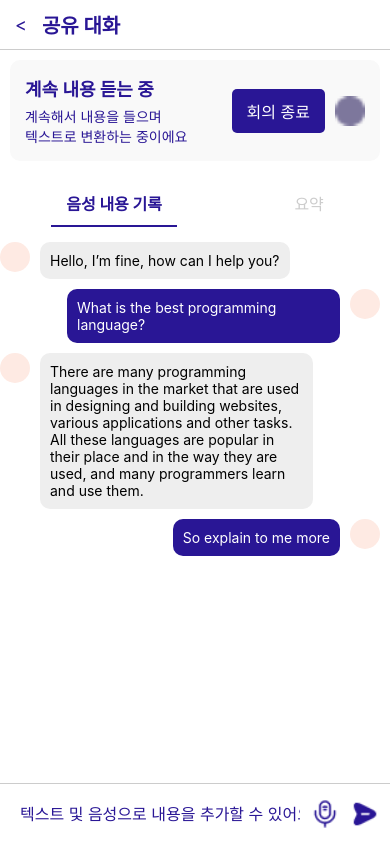
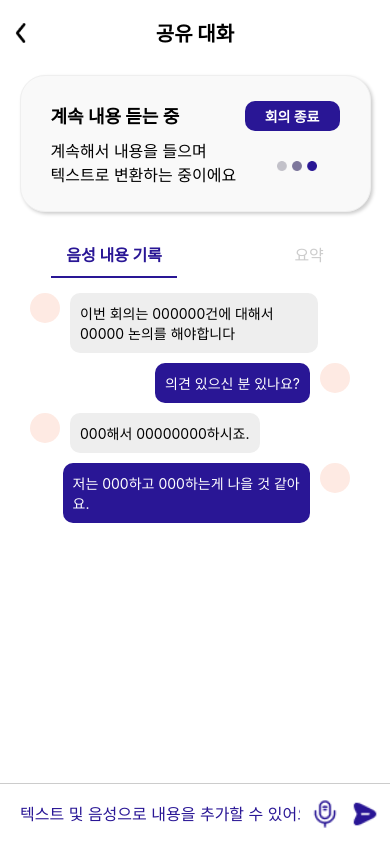
Before and after one commit to AACAPPELLA/Harmony-ReactNative, a React Native app: screen /SharedChatScreen in a window 390 px wide. Built offline with nearby package versions, Linux system fonts and the light colour scheme.

Commit message:
💄 공유대화 ui 수정

```diff
--- a/screens/SharedChat/SavedShared.tsx
+++ b/screens/SharedChat/SavedShared.tsx
@@ -1,5 +1,5 @@
 import React, { useState } from 'react';
-import { View, Text, TouchableOpacity, StyleSheet, ScrollView } from 'react-native';
+import { View, Text, TouchableOpacity, StyleSheet, ScrollView, Image} from 'react-native';
 import { useNavigation } from '@react-navigation/native';
 
 const SavedShared = () => {
@@ -8,6 +8,9 @@ const SavedShared = () => {
 
   const handleTabPress = (tab) => {
     setSelectedTab(tab);
+  };
+  const handleBackPress = () => {
+    navigation.goBack();
   };
 
   const summaryData = {
@@ -29,8 +32,8 @@ const SavedShared = () => {
   return (
     <View style={styles.container}>
       <View style={styles.header}>
-        <TouchableOpacity style={styles.backButton} onPress={() => navigation.goBack()}>
-          <Text style={styles.backButtonText}>{"<"}</Text>
+        <TouchableOpacity onPress={handleBackPress} style={styles.backButton}>
+          <Image source={require('../../assets/mpBack.png')} style={styles.backIcon} resizeMode='contain'/>
         </TouchableOpacity>
         <Text style={styles.headerTitle}>저장된 대화</Text>
       </View>
@@ -68,25 +71,25 @@ const SavedShared = () => {
             {/* 여기에 음성 내용 기록을 위한 임시 데이터 */}
             <View style={styles.messageContainer}>
               <View style={[styles.messageBubble, styles.botBubble]}>
-                <Text style={[styles.messageText, styles.botText]}>상대방의 메시지 1</Text>
+                <Text style={[styles.messageText, styles.botText]}>안녕하세요. 하모니 3주차 회의 시작하겠습니다.</Text>
               </View>
               <View style={[styles.profileCircle, styles.userProfile]} />
             </View>
             <View style={styles.messageContainer}>
               <View style={[styles.messageBubble, styles.botBubble]}>
-                <Text style={[styles.messageText, styles.botText]}>상대방의 메시지 2</Text>
+                <Text style={[styles.messageText, styles.botText]}>지난 회의에 이어 오늘 회의 안건은 하모니 서비스에 대한 사용자 경험 분석입니다. 각자 준비해오신 자료를 공유하며 피드백하는 시간을 가지도록 하겠습니다. </Text>
               </View>
               <View style={[styles.profileCircle, styles.userProfile]} />
             </View>
             <View style={styles.messageContainer}>
               <View style={[styles.messageBubble, styles.botBubble]}>
-                <Text style={[styles.messageText, styles.botText]}>상대방의 메시지 3</Text>
+                <Text style={[styles.messageText, styles.botText]}>네. 혹시 추가적으로 사용자의 참여를 보다 효과적으로 이끌어내기 위해서 필요한 방안에 대한 검토가 필요할 것 같습니다. </Text>
               </View>
               <View style={[styles.profileCircle, styles.userProfile]} />
             </View>
             <View style={styles.messageContainer}>
               <View style={[styles.messageBubble, styles.botBubble]}>
-                <Text style={[styles.messageText, styles.botText]}>상대방의 메시지 4</Text>
+                <Text style={[styles.messageText, styles.botText]}>네. 그럼 실제 청각장애를 가진 제 지인을 대상으로 준비해온 사용자 경험 분석 내용 발표 시작하도록 하겠습니다. 사용자는 2024년 6월부터 ...</Text>
               </View>
               <View style={[styles.profileCircle, styles.userProfile]} />
             </View>
@@ -136,25 +139,24 @@ const styles = StyleSheet.create({
     backgroundColor: "#fff",
   },
   header: {
-    flexDirection: "row",
-    alignItems: "center",
-    padding: 10,
-    borderBottomWidth: 1,
-    borderBottomColor: "#ccc",
+    flexDirection: 'row',
+    alignItems: 'center',
+    justifyContent: 'center',
+    padding: 18,
   },
   backButton: {
-    marginRight: 10,
-  },
-  backButtonText: {
-    fontSize: 18,
-    color: "#291695",
+    position: 'absolute',
+    left: 10,
   },
   headerTitle: {
-    fontSize: 18,
-    fontWeight: "bold",
-    color: "#291695",
-    flex: 1,
-    textAlign: "center",
+    fontSize: 20,
+    fontWeight: 'bold',
+    color: 'black',
+  },
+  backIcon: {
+    width: 20,
+    height: 20,
+    marginRight: 15,
   },
   savedInfoContainer: {
     padding: 20,
@@ -235,8 +237,8 @@ const styles = StyleSheet.create({
   },
   messageBubble: {
     padding: 10,
-    borderRadius: 10,
-    maxWidth: "70%",
+    borderRadius: 20,
+    maxWidth: "80%",
   },
   userBubble: {
     backgroundColor: "#291695",
--- a/screens/SharedChat/SetTitle.tsx
+++ b/screens/SharedChat/SetTitle.tsx
@@ -1,16 +1,19 @@
 import React, { useState } from 'react';
-import { View, Text, TextInput, TouchableOpacity, StyleSheet } from 'react-native';
+import { View, Text, TextInput, TouchableOpacity, StyleSheet, Image } from 'react-native';
 import { useNavigation } from '@react-navigation/native';
 
 const SetTitle = () => {
   const [title, setTitle] = useState("");
   const navigation = useNavigation();
+  const handleBackPress = () => {
+    navigation.goBack();
+  };
 
   return (
     <View style={styles.container}>
       <View style={styles.header}>
-        <TouchableOpacity style={styles.backButton} onPress={() => navigation.goBack()}>
-          <Text style={styles.backButtonText}>{"<"}</Text>
+        <TouchableOpacity onPress={handleBackPress} style={styles.backButton}>
+          <Image source={require('../../assets/mpBack.png')} style={styles.backIcon} resizeMode='contain'/>
         </TouchableOpacity>
         <Text style={styles.headerTitle}>공유 대화</Text>
       </View>
@@ -39,36 +42,36 @@ const styles = StyleSheet.create({
     backgroundColor: "#fff",
   },
   header: {
-    flexDirection: "row",
-    alignItems: "center",
-    padding: 10,
-    borderBottomWidth: 1,
-    borderBottomColor: "#ccc",
+    flexDirection: 'row',
+    alignItems: 'center',
+    justifyContent: 'center',
+    padding: 18,
   },
   backButton: {
-    marginRight: 10,
-  },
-  backButtonText: {
-    fontSize: 18,
-    color: "#291695",
+    position: 'absolute',
+    left: 10,
   },
   headerTitle: {
-    fontSize: 18,
-    fontWeight: "bold",
-    color: "#291695",
-    flex: 1,
-    textAlign: "center",
+    fontSize: 20,
+    fontWeight: 'bold',
+    color: 'black',
+  },
+  backIcon: {
+    width: 20,
+    height: 20,
+    marginRight: 15,
   },
   setTitleContainer: {
     padding: 20,
+    marginTop: 10,
     flex: 1,
-    justifyContent: "center",
+
   },
   setTitleText: {
     fontSize: 18,
     color: "#000",
-    textAlign: "center",
-    marginBottom: 20,
+    fontWeight: 'bold',
+    marginBottom: 40,
   },
   highlight: {
     color: "#291695",
@@ -85,12 +88,18 @@ const styles = StyleSheet.create({
   saveButton: {
     backgroundColor: "#291695",
     padding: 15,
-    borderRadius: 10,
+    borderRadius: 12,
     alignItems: "center",
+    position: 'absolute',
+    bottom: 0,
+    left: 0,
+    right: 0,
+    margin: 20,
   },
   saveButtonText: {
     color: "#fff",
     fontSize: 16,
+    fontWeight: 'bold',
   },
 });
 
--- a/screens/SharedChat/SharedChatScreen.tsx
+++ b/screens/SharedChat/SharedChatScreen.tsx
@@ -4,10 +4,10 @@ import { useNavigation } from '@react-navigation/native';
 
 function SharedChatScreen() {
   const [messages, setMessages] = useState([
-    { id: 1, text: "Hello, I’m fine, how can I help you?", sender: "bot" },
-    { id: 2, text: "What is the best programming language?", sender: "user" },
-    { id: 3, text: "There are many programming languages in the market that are used in designing and building websites, various applications and other tasks. All these languages are popular in their place and in the way they are used, and many programmers learn and use them.", sender: "bot" },
-    { id: 4, text: "So explain to me more", sender: "user" }
+    { id: 1, text: "이번 회의는 000000건에 대해서 00000 논의를 해야합니다", sender: "bot" },
+    { id: 2, text: "의견 있으신 분 있나요?", sender: "user" },
+    { id: 3, text: "000해서 00000000하시죠.", sender: "bot" },
+    { id: 4, text: "저는 000하고 000하는게 나을 것 같아요.", sender: "user" }
   ]);
 
   const navigation = useNavigation();
@@ -19,6 +19,10 @@ function SharedChatScreen() {
       setMessages([...messages, { id: messages.length + 1, text: inputText, sender: "user" }]);
       setInputText("");
     }
+  };
+
+  const handleBackPress = () => {
+    navigation.goBack();
   };
 
   const renderMessages = () => {
@@ -47,7 +51,7 @@ function SharedChatScreen() {
     } else if (selectedTab === "summary") {
       return (
         <View style={styles.summaryContainer}>
-          <Text style={styles.summaryText}>회의 종료 시에만 사용할 수 있어요</Text>
+          <Text style={styles.summaryText}>회의 종료 시에만 사용할 수 있어요.</Text>
         </View>
       );
     }
@@ -56,8 +60,8 @@ function SharedChatScreen() {
   return (
     <View style={styles.container}>
       <View style={styles.header}>
-        <TouchableOpacity style={styles.backButton}>
-          <Text style={styles.backButtonText}>{"<"}</Text>
+        <TouchableOpacity onPress={handleBackPress} style={styles.backButton}>
+          <Image source={require('../../assets/mpBack.png')} style={styles.backIcon} resizeMode='contain'/>
         </TouchableOpacity>
         <Text style={styles.headerTitle}>공유 대화</Text>
       </View>
@@ -66,11 +70,14 @@ function SharedChatScreen() {
           <Text style={styles.statusMainText}>계속 내용 듣는 중</Text>
           <Text style={styles.statusSubText}>계속해서 내용을 들으며 {"\n"}텍스트로 변환하는 중이에요</Text>
         </View>
-        <TouchableOpacity style={styles.endMeetingButton} onPress={() => navigation.navigate('SetTitle')}>
-          <Text style={styles.endMeetingButtonText}>회의 종료</Text>
-        </TouchableOpacity>
-        <Image source={require('../../assets/shLoading.png')} style={styles.statusImage} />
+        <View style={styles.rightContainer}>
+          <TouchableOpacity style={styles.endMeetingButton} onPress={() => navigation.navigate('SetTitle')}>
+            <Text style={styles.endMeetingButtonText}>회의 종료</Text>
+          </TouchableOpacity>
+          <Image source={require('../../assets/shLoading.png')} style={styles.statusImage} />
+        </View>
       </View>
+
       <View style={styles.tabContainer}>
         <TouchableOpacity
           style={[styles.tabButton, selectedTab === "voiceNotes" && styles.selectedTabButton]}
@@ -89,7 +96,7 @@ function SharedChatScreen() {
       <View style={styles.inputSection}>
         <TextInput
           style={styles.textInput}
-          placeholder="텍스트 및 음성으로 내용을 추가할 수 있어요"
+          placeholder="텍스트 및 음성으로 내용을 추가할 수 있어요."
           value={inputText}
           onChangeText={setInputText}
         />
@@ -110,61 +117,83 @@ const styles = StyleSheet.create({
     backgroundColor: "#fff",
   },
   header: {
-    flexDirection: "row",
-    alignItems: "center",
-    paddingVertical: 10,
-    paddingHorizontal: 15,
-    backgroundColor: "#fff",
-    borderBottomWidth: 1,
-    borderBottomColor: "#ccc",
+    flexDirection: 'row',
+    alignItems: 'center',
+    justifyContent: 'center',
+    padding: 18,
   },
   backButton: {
-    marginRight: 15,
-  },
-  backButtonText: {
-    fontSize: 18,
-    color: "#291695",
+    position: 'absolute',
+    left: 10,
   },
   headerTitle: {
     fontSize: 20,
-    color: "#291695",
-    fontWeight: "bold",
+    fontWeight: 'bold',
+    color: 'black',
+  },
+  backIcon: {
+    width: 20,
+    height: 20,
+    marginRight: 15,
   },
   statusBox: {
     flexDirection: "row",
     alignItems: "center",
-    padding: 15,
+    paddingLeft: 30,
+    paddingRight: 30,
     backgroundColor: "#f9f9f9",
-    borderRadius: 10,
-    margin: 10,
+    borderRadius: 25,
+    margin:10,
+    width:'90%',
+    paddingVertical:25,
+    alignSelf: 'center',
+    borderColor: "#EFEFEF",
+    borderWidth: 1,
+    shadowColor: "#000",
+    shadowOffset: {
+      width: 2,
+      height: 2,
+    },
+    shadowOpacity: 0.2,
+    shadowRadius: 3.84,
+    elevation: 5,
   },
   statusTextContainer: {
     flex: 1,
+    flexDirection: 'column', // 세로 배치
+    alignItems: 'flex-start', // 왼쪽 정렬
+  },
+  rightContainer: {
+    flexDirection: 'column', // 세로 배치
+    alignItems: 'center', // 중앙 정렬
   },
   statusMainText: {
     fontSize: 18,
-    color: "#291695",
+    color: 'black',
     fontWeight: "bold",
   },
   statusSubText: {
-    fontSize: 14,
-    color: "#291695",
-    marginTop: 5,
+    fontSize: 16,
+    color: 'black',
+    marginTop: 10,
   },
   endMeetingButton: {
     backgroundColor: "#291695",
-    paddingVertical: 10,
-    paddingHorizontal: 15,
-    borderRadius: 5,
+    paddingVertical: 5,
+    paddingHorizontal: 20,
+    borderRadius: 10,
   },
   endMeetingButtonText: {
     color: "#fff",
-    fontSize: 16,
+    fontSize: 14,
+    fontWeight: 'bold',
   },
   statusImage: {
-    width: 30,
-    height: 30,
+    width: 40,
+    height: 40,
     marginLeft: 10,
+    marginTop: 15,
+    resizeMode: 'contain',
   },
   tabContainer: {
     flexDirection: "row",
@@ -194,6 +223,7 @@ const styles = StyleSheet.create({
     flexDirection: "row",
     alignItems: "flex-start",
     marginVertical: 5,
+    marginHorizontal: 30,
   },
   profileCircle: {
     width: 30,
@@ -211,7 +241,7 @@ const styles = StyleSheet.create({
   messageBubble: {
     padding: 10,
     borderRadius: 10,
-    maxWidth: "70%",
+    maxWidth: "75%",
   },
   userBubble: {
     backgroundColor: "#291695",
```
